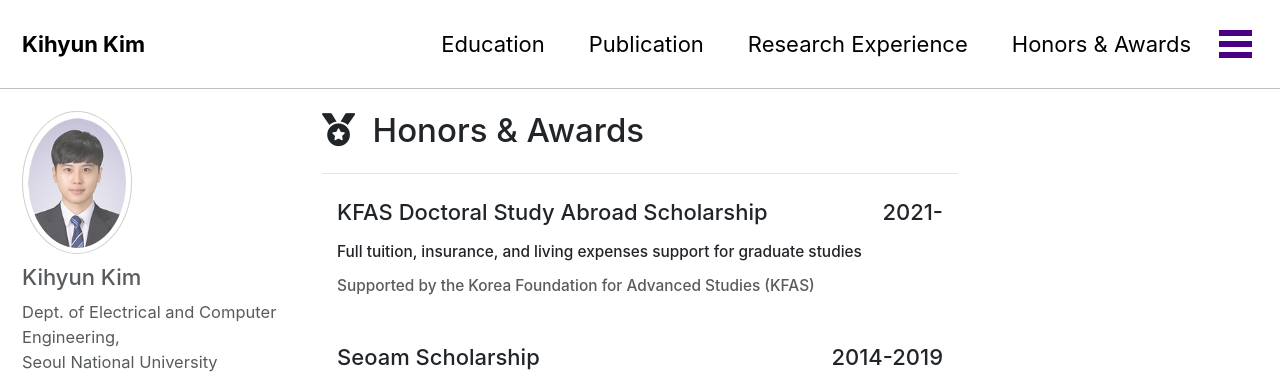
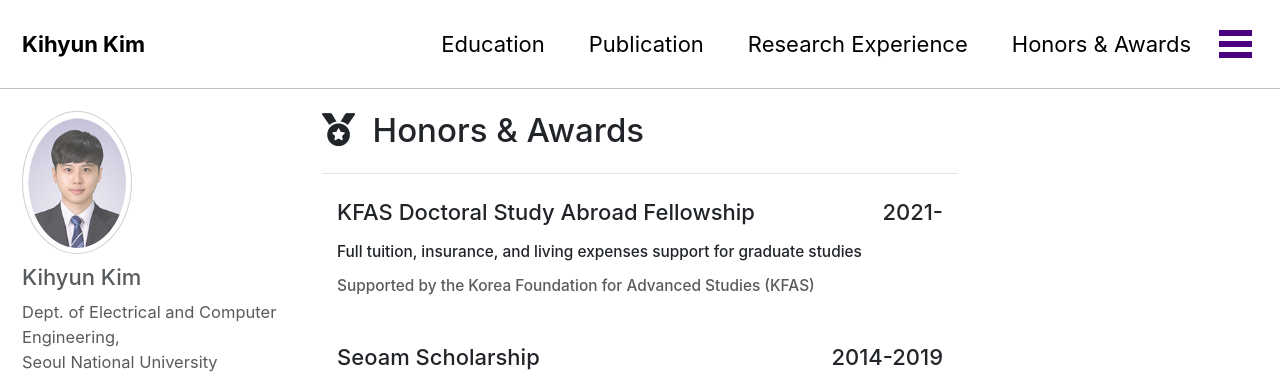
Before and after one commit to hahakhkim/hahakhkim.github.io, a Jekyll site: the page built from _pages/honors.html, in a window 1280 px wide and 1166 px high. Shown: the top 387 px of the window. Built offline with Jekyll 4.4.1, drawn with Linux system fonts in a browser that asks for light colours; cached includes are drawn as plain includes; nearby versions of some CDN libraries.

Commit message:
Update honors.html

```diff
--- a/_pages/honors.html
+++ b/_pages/honors.html
@@ -46,7 +46,7 @@
 <div class="container-fluid">
 	<div class="row">
 		<div class="col-sm-12 col-md-12 mx-auto"style="text-align:left">
-		  <h5 class="custom2">KFAS Doctoral Study Abroad Scholarship<span style="float:right">2021-</span></h5>
+		  <h5 class="custom2">KFAS Doctoral Study Abroad Fellowship<span style="float:right">2021-</span></h5>
 		  <h6 class="custom1">Full tuition, insurance, and living expenses support for graduate studies</h6>
 		  <h6 class="custom2">Supported by the Korea Foundation for Advanced Studies (KFAS)</h6>
 		</div>
```
